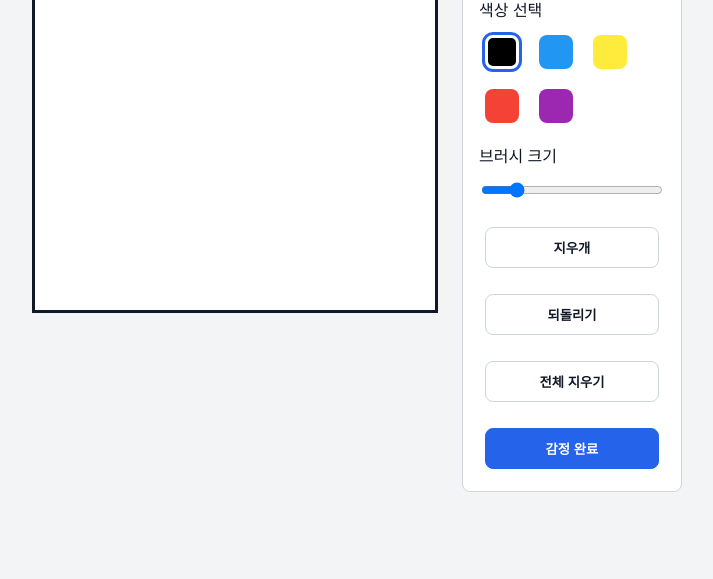
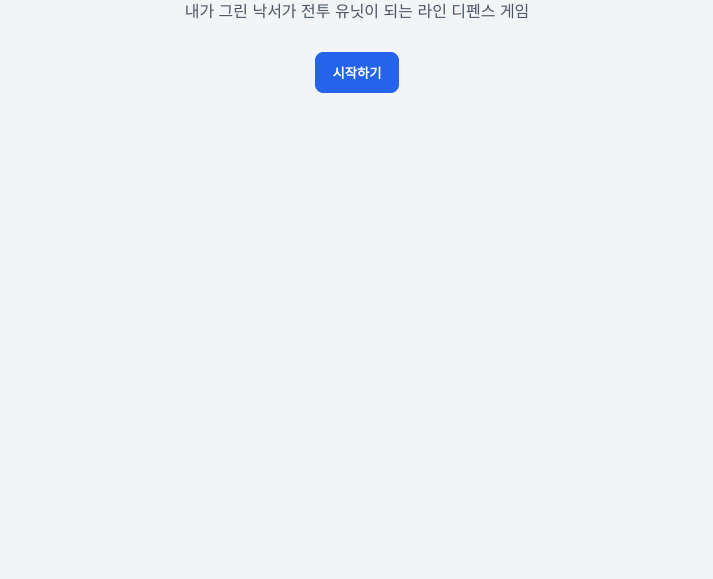
Before and after one commit to Dacon-Hackerton/doodle-hero-defense, a plain HTML site: page index.html in a window 1280 px wide. Shown: the part 221-800 px from the top of the page, without its empty margins (283-996 px from the left). Drawn offline with Linux system fonts and the light colour scheme.

Commit message:
fix: restore start screen and drawing controls

```diff
--- a/index.html
+++ b/index.html
@@ -8,7 +8,15 @@
 </head>
 <body>
   <div id="app">
-    <section id="drawScreen" class="screen active">
+    <section id="startScreen" class="screen">
+      <div class="start-content">
+        <h1>낙서 용사 디펜스</h1>
+        <p>내가 그린 낙서가 전투 유닛이 되는 라인 디펜스 게임</p>
+        <button id="startButton" type="button" class="primary-btn">시작하기</button>
+      </div>
+    </section>
+
+    <section id="drawScreen" class="screen hidden">
       <header class="screen-header">
         <h1>낙서 용사 디펜스</h1>
         <h2>캐릭터 그리기</h2>
@@ -17,38 +25,45 @@
       <div class="draw-layout">
         <canvas id="drawCanvas" width="400" height="400"></canvas>
 
-        <div class="tool-panel">
+        <div class="draw-controls tool-panel">
           <label>
             캐릭터 이름
-            <input type="text" id="nameInput" value="말랑 검사" />
+            <input
+              type="text"
+              id="characterNameInput"
+              placeholder="캐릭터 이름 입력"
+              value="말랑 검사"
+            />
           </label>
 
           <div class="tool-group">
             <p>색상 선택</p>
 
+            <input id="colorPicker" type="color" value="#000000" />
+
             <div class="color-palette">
-              <button class="color-btn active" data-color="#000000" style="background-color: #000000;" title="검정"></button>
-              <button class="color-btn" data-color="#2196f3" style="background-color: #2196f3;" title="파랑"></button>
-              <button class="color-btn" data-color="#ffeb3b" style="background-color: #ffeb3b;" title="노랑"></button>
-              <button class="color-btn" data-color="#f44336" style="background-color: #f44336;" title="빨강"></button>
-              <button class="color-btn" data-color="#9c27b0" style="background-color: #9c27b0;" title="보라"></button>
+              <button type="button" class="color-btn active" data-color="#000000" style="background-color: #000000;" title="검정"></button>
+              <button type="button" class="color-btn" data-color="#2196f3" style="background-color: #2196f3;" title="파랑"></button>
+              <button type="button" class="color-btn" data-color="#ffeb3b" style="background-color: #ffeb3b;" title="노랑"></button>
+              <button type="button" class="color-btn" data-color="#f44336" style="background-color: #f44336;" title="빨강"></button>
+              <button type="button" class="color-btn" data-color="#9c27b0" style="background-color: #9c27b0;" title="보라"></button>
             </div>
           </div>
 
           <label>
             브러시 크기
-            <input type="range" id="brushSize" min="1" max="30" value="5" />
+            <input type="range" id="brushSizeInput" min="1" max="30" value="5" />
           </label>
 
-          <button id="eraserBtn">지우개</button>
-          <button id="undoBtn">되돌리기</button>
-          <button id="clearBtn">전체 지우기</button>
-          <button id="judgeBtn" class="primary-btn">감정 완료</button>
+          <button id="eraserButton" type="button">지우개</button>
+          <button id="undoButton" type="button">되돌리기</button>
+          <button id="clearButton" type="button">전체 지우기</button>
+          <button id="judgeButton" type="button" class="primary-btn">감정하기</button>
         </div>
       </div>
     </section>
 
-    <section id="judgeScreen" class="screen" hidden>
+    <section id="judgeScreen" class="screen hidden">
       <header class="screen-header">
         <h1>감정 결과</h1>
       </header>
@@ -71,14 +86,14 @@
         </div>
       </div>
 
-      <button id="backDrawBtn">다시 그리기</button>
-      <button id="goBattleBtn" class="primary-btn">전투 시작</button>
+      <button id="backDrawButton" type="button">다시 그리기</button>
+      <button id="battleStartButton" type="button" class="primary-btn">전투 시작</button>
     </section>
 
-    <section id="battleScreen" class="screen" hidden>
+    <section id="battleScreen" class="screen hidden">
       <header class="screen-header battle-header">
         <h1>전투 화면</h1>
-        <button id="backDrawFromBattleBtn">그림판으로</button>
+        <button id="backDrawFromBattleButton" type="button">그림판으로</button>
       </header>
 
       <canvas id="battleCanvas" width="960" height="540"></canvas>
--- a/src/css/style.css
+++ b/src/css/style.css
@@ -15,6 +15,7 @@ body {
 }
 
 .screen {
+  position: relative;
   min-height: 100vh;
   padding: 28px;
   text-align: center;
@@ -40,6 +41,20 @@ body {
   justify-content: space-between;
   align-items: center;
   gap: 16px;
+}
+
+canvas {
+  display: block;
+  position: relative;
+  z-index: 1;
+}
+
+button,
+input,
+select {
+  position: relative;
+  z-index: 10;
+  pointer-events: auto;
 }
 
 button {
@@ -71,6 +86,21 @@ input {
   padding: 6px;
   border: 1px solid #cbd5e1;
   border-radius: 6px;
+}
+
+.start-content {
+  max-width: 680px;
+  margin: 0 auto;
+  padding-top: 18vh;
+}
+
+.start-content h1 {
+  margin: 0 0 12px;
+}
+
+.start-content p {
+  margin: 0 0 24px;
+  color: #4b5563;
 }
 
 .draw-layout {
@@ -128,6 +158,7 @@ input {
   display: flex;
   gap: 8px;
   flex-wrap: wrap;
+  margin-top: 8px;
 }
 
 .color-btn {
--- a/src/js/drawing/DrawingCanvas.js
+++ b/src/js/drawing/DrawingCanvas.js
@@ -2,6 +2,7 @@ export class DrawingCanvas {
   constructor({
     canvas,
     colorButtons,
+    colorPicker,
     brushSizeInput,
     eraserButton,
     undoButton,
@@ -10,6 +11,7 @@ export class DrawingCanvas {
     this.canvas = canvas;
     this.ctx = canvas.getContext("2d");
     this.colorButtons = Array.from(colorButtons);
+    this.colorPicker = colorPicker;
     this.brushSizeInput = brushSizeInput;
     this.eraserButton = eraserButton;
     this.undoButton = undoButton;
@@ -49,6 +51,12 @@ export class DrawingCanvas {
       });
     });
 
+    if (this.colorPicker) {
+      this.colorPicker.addEventListener("input", (event) => {
+        this.selectCustomColor(event.target.value);
+      });
+    }
+
     this.brushSizeInput.addEventListener("input", (event) => {
       this.brushSize = Number(event.target.value) || 1;
     });
@@ -71,9 +79,20 @@ export class DrawingCanvas {
     this.isEraser = false;
     this.eraserButton.textContent = "지우개";
 
+    if (this.colorPicker) {
+      this.colorPicker.value = this.selectedColor;
+    }
+
     this.colorButtons.forEach((colorButton) => {
       colorButton.classList.toggle("active", colorButton === button);
     });
+  }
+
+  selectCustomColor(color) {
+    this.selectedColor = color || "#000000";
+    this.isEraser = false;
+    this.eraserButton.textContent = "지우개";
+    this.colorButtons.forEach((button) => button.classList.remove("active"));
   }
 
   toggleEraser() {
--- a/src/js/main.js
+++ b/src/js/main.js
@@ -3,66 +3,54 @@ import { DrawingCanvas } from "./drawing/DrawingCanvas.js";
 import { JudgeManager } from "./drawing/JudgeManager.js";
 
 document.addEventListener("DOMContentLoaded", () => {
-  const screens = {
-    draw: getRequiredElement("drawScreen"),
-    judge: getRequiredElement("judgeScreen"),
-    battle: getRequiredElement("battleScreen"),
-  };
+  const drawingCanvas = createDrawingCanvas();
+  const judgeManager = createJudgeManager();
 
-  const drawingCanvas = new DrawingCanvas({
-    canvas: getRequiredElement("drawCanvas"),
-    colorButtons: document.querySelectorAll(".color-btn"),
-    brushSizeInput: getRequiredElement("brushSize"),
-    eraserButton: getRequiredElement("eraserBtn"),
-    undoButton: getRequiredElement("undoBtn"),
-    clearButton: getRequiredElement("clearBtn"),
-  });
-
-  const judgeManager = new JudgeManager({
-    previewImage: getRequiredElement("previewImage"),
-    resultName: getRequiredElement("resultName"),
-    resultGrade: getRequiredElement("resultGrade"),
-    resultPower: getRequiredElement("resultPower"),
-    resultComment: getRequiredElement("resultComment"),
-    statAttack: getRequiredElement("statAttack"),
-    statHp: getRequiredElement("statHp"),
-    statSpeed: getRequiredElement("statSpeed"),
-    statAttackSpeed: getRequiredElement("statAttackSpeed"),
-    statRange: getRequiredElement("statRange"),
-    statCost: getRequiredElement("statCost"),
-  });
-
-  const nameInput = getRequiredElement("nameInput");
-  const judgeButton = getRequiredElement("judgeBtn");
-  const goBattleButton = getRequiredElement("goBattleBtn");
-  const backDrawButton = getRequiredElement("backDrawBtn");
-  const backDrawFromBattleButton = getRequiredElement("backDrawFromBattleBtn");
+  const characterNameInput = document.getElementById("characterNameInput");
+  const startButton = document.getElementById("startButton");
+  const judgeButton = document.getElementById("judgeButton");
+  const battleStartButton = document.getElementById("battleStartButton");
+  const backDrawButton = document.getElementById("backDrawButton");
+  const backDrawFromBattleButton = document.getElementById(
+    "backDrawFromBattleButton",
+  );
 
   let currentCharacter = null;
   let battleManager = null;
 
-  drawingCanvas.init();
-  showScreen(screens, "draw");
+  showScreen("startScreen");
 
-  judgeButton.addEventListener("click", () => {
+  bindClick(startButton, "startButton", () => {
+    showScreen("drawScreen");
+  });
+
+  bindClick(judgeButton, "judgeButton", () => {
+    if (!drawingCanvas || !judgeManager) {
+      return;
+    }
+
     currentCharacter = judgeManager.createCharacter({
-      originalName: nameInput.value,
+      originalName: characterNameInput?.value ?? "",
       imageData: drawingCanvas.toImageData(),
     });
 
     judgeManager.renderResult(currentCharacter);
-    showScreen(screens, "judge");
+    showScreen("judgeScreen");
   });
 
-  goBattleButton.addEventListener("click", () => {
+  bindClick(battleStartButton, "battleStartButton", () => {
+    if (!drawingCanvas || !judgeManager) {
+      return;
+    }
+
     if (!currentCharacter) {
       currentCharacter = judgeManager.createCharacter({
-        originalName: nameInput.value,
+        originalName: characterNameInput?.value ?? "",
         imageData: drawingCanvas.toImageData(),
       });
     }
 
-    showScreen(screens, "battle");
+    showScreen("battleScreen");
 
     if (!battleManager) {
       battleManager = new BattleManager("battleCanvas");
@@ -71,30 +59,95 @@ document.addEventListener("DOMContentLoaded", () => {
     battleManager.start(currentCharacter);
   });
 
-  backDrawButton.addEventListener("click", () => {
-    showScreen(screens, "draw");
+  bindClick(backDrawButton, "backDrawButton", () => {
+    showScreen("drawScreen");
   });
 
-  backDrawFromBattleButton.addEventListener("click", () => {
+  bindClick(backDrawFromBattleButton, "backDrawFromBattleButton", () => {
     battleManager?.stop();
-    showScreen(screens, "draw");
+    showScreen("drawScreen");
   });
 });
 
-function showScreen(screens, screenName) {
-  Object.entries(screens).forEach(([name, screen]) => {
-    const isActive = name === screenName;
-    screen.hidden = !isActive;
-    screen.classList.toggle("active", isActive);
+function showScreen(screenId) {
+  const screens = document.querySelectorAll(".screen");
+
+  screens.forEach((screen) => {
+    screen.classList.add("hidden");
+    screen.classList.remove("active");
+    screen.hidden = true;
   });
+
+  const targetScreen = document.getElementById(screenId);
+
+  if (!targetScreen) {
+    console.warn(`${screenId} not found`);
+    return;
+  }
+
+  targetScreen.hidden = false;
+  targetScreen.classList.remove("hidden");
+  targetScreen.classList.add("active");
 }
 
-function getRequiredElement(id) {
-  const element = document.getElementById(id);
+function createDrawingCanvas() {
+  const canvas = document.getElementById("drawCanvas");
+  const brushSizeInput = document.getElementById("brushSizeInput");
+  const eraserButton = document.getElementById("eraserButton");
+  const undoButton = document.getElementById("undoButton");
+  const clearButton = document.getElementById("clearButton");
 
-  if (!element) {
-    throw new Error(`Required element not found: ${id}`);
+  if (!canvas || !brushSizeInput || !eraserButton || !undoButton || !clearButton) {
+    console.warn("Drawing controls are incomplete");
+    return null;
   }
 
-  return element;
+  const drawingCanvas = new DrawingCanvas({
+    canvas,
+    colorButtons: document.querySelectorAll(".color-btn"),
+    colorPicker: document.getElementById("colorPicker"),
+    brushSizeInput,
+    eraserButton,
+    undoButton,
+    clearButton,
+  });
+
+  drawingCanvas.init();
+  return drawingCanvas;
 }
+
+function createJudgeManager() {
+  const requiredIds = [
+    "previewImage",
+    "resultName",
+    "resultGrade",
+    "resultPower",
+    "resultComment",
+    "statAttack",
+    "statHp",
+    "statSpeed",
+    "statAttackSpeed",
+    "statRange",
+    "statCost",
+  ];
+
+  const elements = Object.fromEntries(
+    requiredIds.map((id) => [id, document.getElementById(id)]),
+  );
+
+  if (Object.values(elements).some((element) => !element)) {
+    console.warn("Judge result controls are incomplete");
+    return null;
+  }
+
+  return new JudgeManager(elements);
+}
+
+function bindClick(button, id, handler) {
+  if (!button) {
+    console.warn(`${id} not found`);
+    return;
+  }
+
+  button.addEventListener("click", handler);
+}
```
